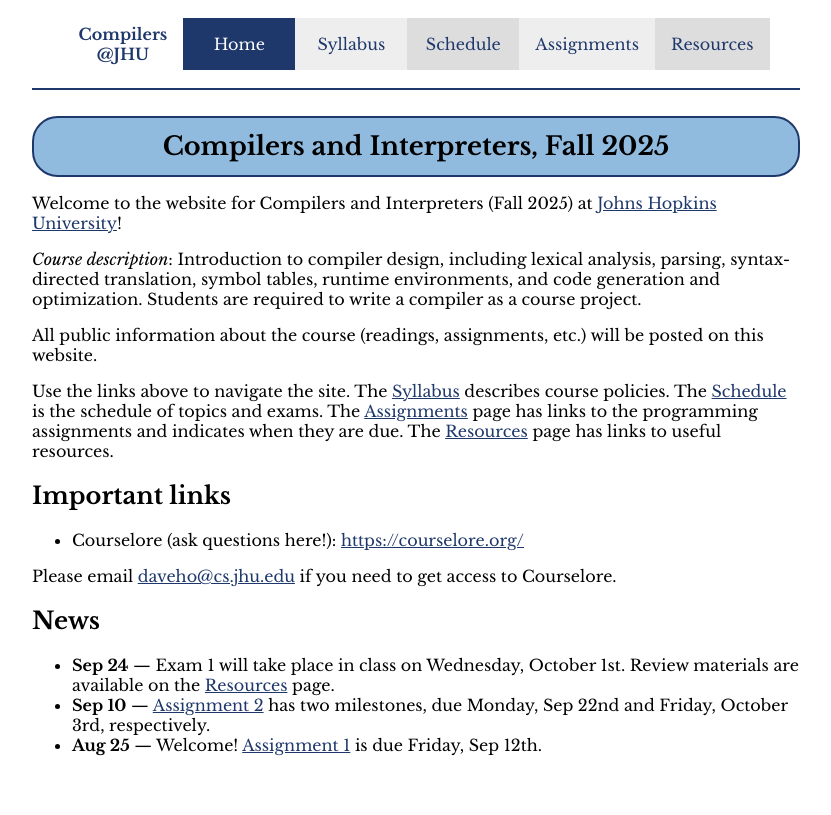
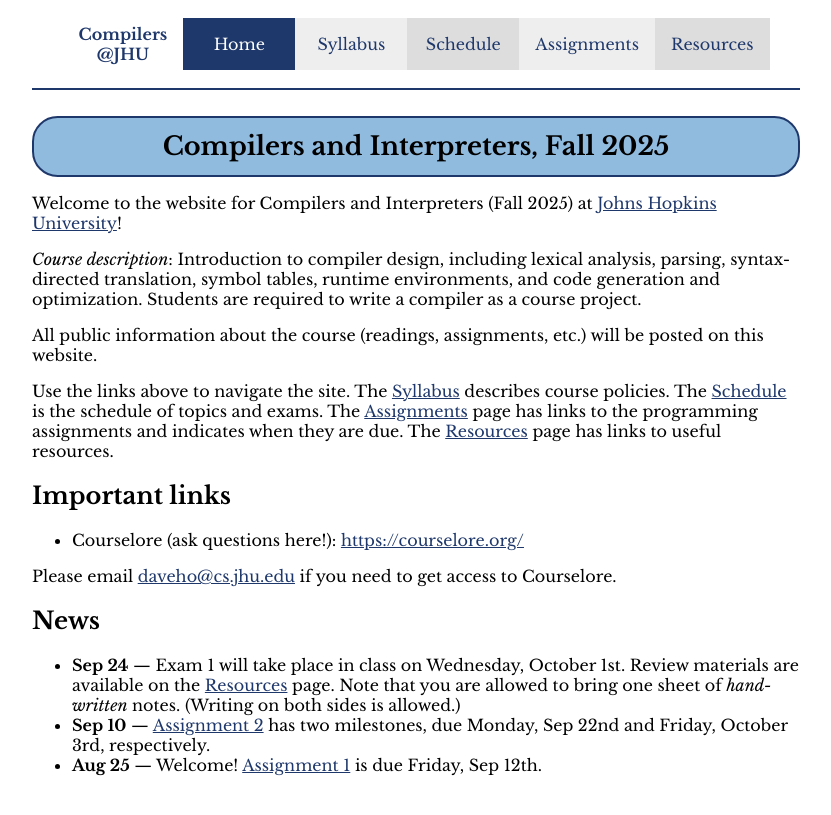
Before and after one commit to jhucompilers/fall2025, a Jekyll site: the page built from index.md, in a window 1280 px wide. Shown: the top 815 px of the page, without its empty margins (224-1055 px from the left). Built offline with Jekyll 4.4.1, drawn with Linux system fonts in a browser that asks for light colours.

Commit message:
mention that hand-written notes are allowed

```diff
--- a/index.md
+++ b/index.md
@@ -31,6 +31,8 @@ Please email <daveho@cs.jhu.edu> if you need to get access to Courselore.
 
 * **Sep 24** — Exam 1 will take place in class on Wednesday, October 1st.
   Review materials are available on the [Resources](resources.html) page.
+  Note that you are allowed to bring one sheet of *hand-written* notes.
+  (Writing on both sides is allowed.)
 * **Sep 10** — [Assignment 2](assign/assign02.html) has two milestones,
   due Monday, Sep 22nd and Friday, October 3rd, respectively.
 * **Aug 25** — Welcome! [Assignment 1](assign/assign01.html) is due
```
